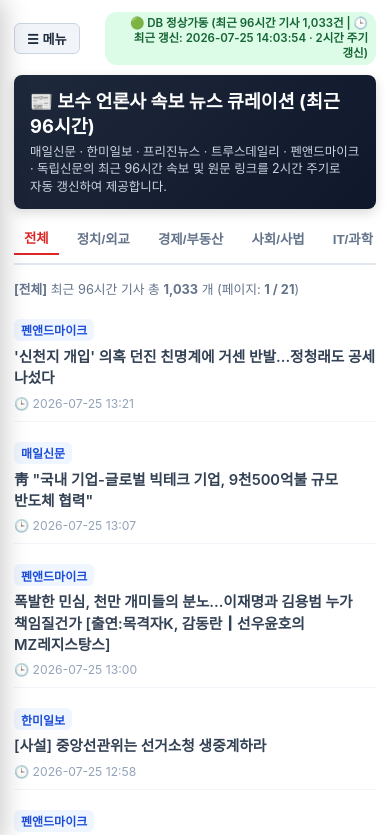
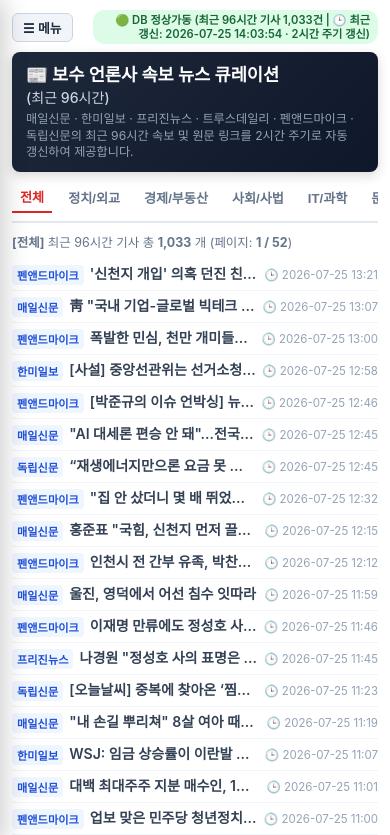
Before and after one commit to excone-web/boss-news, a plain HTML site: page index.html in a window 390 px wide. Shown: the top 835 px of the page. Drawn offline with Linux system fonts and the light colour scheme; a web font is replaced by a local one.

Commit message:
style: 타이틀 (최근 96시간) 줄바꿈 적용, 모바일 20개 기본값 설정 및 한 화면 고밀도 뉴스 표시 UI 구현

```diff
--- a/app.js
+++ b/app.js
@@ -10,6 +10,11 @@
 });
 
 async function initApp() {
+    if (window.innerWidth <= 768) {
+        itemsPerPage = 20;
+        const selectEl = document.getElementById("itemsPerPage");
+        if (selectEl) selectEl.value = "20";
+    }
     setupEventListeners();
     await loadArticlesData();
 }
--- a/index.html
+++ b/index.html
@@ -128,7 +128,7 @@
 
         <!-- 100% 가로 전면 확장 헤더 박스 -->
         <div class="header-box">
-            <h1 class="header-title">📰 보수 언론사 속보 뉴스 큐레이션 (최근 96시간)</h1>
+            <h1 class="header-title">📰 보수 언론사 속보 뉴스 큐레이션 <span class="header-title-sub">(최근 96시간)</span></h1>
             <p class="header-desc">매일신문 · 한미일보 · 프리진뉴스 · 트루스데일리 · 펜앤드마이크 · 독립신문의 최근 96시간 속보 및 원문 링크를 2시간 주기로 자동 갱신하여 제공합니다.</p>
         </div>
 
--- a/style.css
+++ b/style.css
@@ -182,23 +182,32 @@
 .header-box {
     background: linear-gradient(135deg, #1e293b 0%, #0f172a 100%);
     color: #ffffff;
-    padding: 20px 24px;
+    padding: 18px 22px;
     border-radius: 10px;
-    margin-bottom: 16px;
+    margin-bottom: 14px;
     width: 100%;
     box-shadow: 0 4px 12px rgba(0,0,0,0.15);
 }
 
 .header-title {
-    font-size: 1.55rem;
+    font-size: 1.5rem;
     font-weight: 700;
     word-break: keep-all;
     line-height: 1.3;
 }
 
+/* (최근 96시간) 전용 깔끔한 줄바꿈 서체 */
+.header-title-sub {
+    display: block;
+    font-size: 0.82em;
+    font-weight: 500;
+    color: #94a3b8;
+    margin-top: 4px;
+}
+
 .header-desc {
     font-size: 0.88rem;
-    color: #94a3b8;
+    color: #cbd5e1;
     margin-top: 6px;
     word-break: keep-all;
     line-height: 1.4;
@@ -212,7 +221,7 @@
     gap: 8px;
     border-bottom: 2px solid var(--border-color);
     padding-bottom: 8px;
-    margin-bottom: 16px;
+    margin-bottom: 12px;
     -webkit-overflow-scrolling: touch;
     scrollbar-width: none;
 }
@@ -224,8 +233,8 @@
 .tab-btn {
     background: none;
     border: none;
-    padding: 8px 14px;
-    font-size: 0.92rem;
+    padding: 6px 12px;
+    font-size: 0.9rem;
     font-weight: 600;
     color: #64748b;
     cursor: pointer;
@@ -242,26 +251,27 @@
 }
 
 .category-caption {
-    font-size: 0.88rem;
+    font-size: 0.85rem;
     color: #64748b;
-    margin-bottom: 14px;
+    margin-bottom: 10px;
 }
 
-/* 뉴스 리스트 */
+/* 한 화면 고밀도 뉴스 표시용 뉴스 리스트 */
 .news-list-container {
     display: flex;
     flex-direction: column;
-    gap: 10px;
-    margin-bottom: 24px;
+    gap: 2px;
+    margin-bottom: 20px;
 }
 
 .article-row {
     display: grid;
-    grid-template-columns: 110px 1fr 140px;
+    grid-template-columns: 100px 1fr 130px;
     align-items: center;
-    gap: 12px;
-    padding: 6px 0;
+    gap: 10px;
+    padding: 3px 0;
     border-bottom: 1px solid #f1f5f9;
+    min-height: 28px;
 }
 
 .media-badge {
@@ -270,20 +280,20 @@
     justify-content: center;
     background-color: var(--badge-bg);
     color: var(--badge-color);
-    padding: 2px 8px;
-    border-radius: 6px;
-    font-size: 0.8rem;
+    padding: 1px 7px;
+    border-radius: 5px;
+    font-size: 0.78rem;
     font-weight: 600;
-    height: 24px;
+    height: 22px;
     white-space: nowrap;
 }
 
 .title-link {
-    font-size: 0.95rem;
+    font-size: 0.92rem;
     font-weight: 600;
     color: var(--text-color);
     text-decoration: none;
-    line-height: 1.4;
+    line-height: 1.35;
     overflow: hidden;
     text-overflow: ellipsis;
     white-space: nowrap;
@@ -294,7 +304,7 @@
 }
 
 .date-span {
-    font-size: 0.82rem;
+    font-size: 0.8rem;
     color: var(--date-color);
     white-space: nowrap;
     text-align: right;
@@ -305,9 +315,9 @@
     display: flex;
     justify-content: center;
     align-items: center;
-    gap: 12px;
-    margin-top: 20px;
-    padding-top: 16px;
+    gap: 10px;
+    margin-top: 14px;
+    padding-top: 12px;
     border-top: 1px solid var(--border-color);
 }
 
@@ -316,7 +326,7 @@
     border: none !important;
     box-shadow: none !important;
     outline: none !important;
-    font-size: 0.95rem;
+    font-size: 0.92rem;
     font-weight: 500;
     color: #1d4ed8;
     cursor: pointer;
@@ -347,24 +357,24 @@
 /* 피드백 폼 */
 .feedback-section {
     background: #f8fafc;
-    padding: 24px;
+    padding: 20px;
     border-radius: 8px;
     border: 1px solid var(--border-color);
 }
 
 .form-group {
-    margin-bottom: 14px;
+    margin-bottom: 12px;
 }
 
 .form-group label {
     display: block;
     font-weight: 600;
-    margin-bottom: 6px;
+    margin-bottom: 4px;
 }
 
 .form-group input, .form-group select, .form-group textarea {
     width: 100%;
-    padding: 10px;
+    padding: 8px 10px;
     border: 1px solid var(--border-color);
     border-radius: 6px;
 }
@@ -373,133 +383,145 @@
     background: var(--active-color);
     color: #fff;
     border: none;
-    padding: 10px 20px;
+    padding: 8px 16px;
     border-radius: 6px;
     font-weight: 600;
     cursor: pointer;
 }
 
 /* ==========================================================================
-   📱 모바일 및 타블렛 반응형 CSS (Responsive Media Queries)
+   📱 모바일 및 타블렛 반응형 고밀도 UI (Responsive High-Density CSS)
    ========================================================================== */
 @media screen and (max-width: 768px) {
     body {
         position: relative;
     }
 
-    /* 사이드바 모바일 서랍(Drawer) 변환 */
     .sidebar {
         width: 280px;
         box-shadow: 4px 0 24px rgba(0, 0, 0, 0.2);
     }
 
-    /* 메인 영역은 모바일에서 항상 100% 가로 폭 차지 */
     .main-container {
         margin-left: 0 !important;
         width: 100% !important;
-        padding: 12px 14px !important;
+        padding: 10px 12px !important;
     }
 
-    /* 상단 네비게이션 모바일 최적화 */
     .top-nav {
         flex-direction: row;
         align-items: center;
         justify-content: space-between;
-        gap: 8px;
-        margin-bottom: 10px;
+        gap: 6px;
+        margin-bottom: 8px;
     }
 
     .toggle-btn {
-        padding: 5px 12px;
-        font-size: 0.82rem;
+        padding: 4px 10px;
+        font-size: 0.8rem;
         flex-shrink: 0;
     }
 
     .status-badge {
-        font-size: 0.72rem;
-        padding: 4px 8px;
-        line-height: 1.3;
+        font-size: 0.7rem;
+        padding: 3px 8px;
+        line-height: 1.25;
         text-align: right;
-        max-width: 75%;
+        max-width: 78%;
         word-break: keep-all;
         white-space: normal;
         border-radius: 12px;
     }
 
-    /* 전면 헤더 박스 모바일 크기 및 여백 조정 */
     .header-box {
-        padding: 14px 16px;
-        margin-bottom: 12px;
+        padding: 12px 14px;
+        margin-bottom: 10px;
         border-radius: 8px;
     }
 
     .header-title {
-        font-size: 1.15rem;
-        line-height: 1.35;
+        font-size: 1.1rem;
+        line-height: 1.3;
         word-break: keep-all;
     }
 
-    .header-desc {
-        font-size: 0.78rem;
-        margin-top: 4px;
-        line-height: 1.4;
-        word-break: keep-all;
+    .header-title-sub {
+        display: block;
+        font-size: 0.8em;
+        margin-top: 2px;
         color: #cbd5e1;
     }
 
-    /* 카테고리 탭 모바일 서체 및 간격 */
+    .header-desc {
+        font-size: 0.76rem;
+        margin-top: 4px;
+        line-height: 1.35;
+        word-break: keep-all;
+        color: #94a3b8;
+    }
+
     .tab-btn {
-        font-size: 0.84rem;
-        padding: 6px 10px;
+        font-size: 0.82rem;
+        padding: 5px 8px;
     }
 
     .category-caption {
-        font-size: 0.8rem;
-        margin-bottom: 10px;
-        line-height: 1.4;
+        font-size: 0.78rem;
+        margin-bottom: 8px;
+        line-height: 1.3;
     }
 
-    /* 뉴스 기사 목록 모바일 2행 모바일 레이아웃 변환 */
+    /* 한 화면 고밀도 모바일 컴팩트 뉴스 리스트 (15~20개 한 화면 표시) */
+    .news-list-container {
+        gap: 1px;
+        margin-bottom: 16px;
+    }
+
     .article-row {
         display: flex;
-        flex-direction: column;
-        align-items: flex-start;
+        flex-direction: row;
+        align-items: center;
+        justify-content: space-between;
         gap: 6px;
-        padding: 10px 0;
+        padding: 5px 0;
         border-bottom: 1px solid #f1f5f9;
+        min-height: 26px;
     }
 
     .media-badge {
-        font-size: 0.75rem;
-        height: 22px;
-        padding: 1px 7px;
+        font-size: 0.7rem;
+        height: 20px;
+        padding: 0 5px;
+        flex-shrink: 0;
+        border-radius: 4px;
     }
 
     .title-link {
-        font-size: 0.92rem;
-        white-space: normal !important;
-        word-break: keep-all;
-        line-height: 1.45;
-        display: block;
-        width: 100%;
+        font-size: 0.88rem;
+        line-height: 1.3;
+        white-space: nowrap !important;
+        overflow: hidden;
+        text-overflow: ellipsis;
+        flex: 1;
+        min-width: 0;
     }
 
     .date-span {
-        font-size: 0.76rem;
-        text-align: left;
+        font-size: 0.72rem;
         color: #94a3b8;
+        flex-shrink: 0;
+        white-space: nowrap;
     }
 
-    /* 페이지네이션 모바일 간격 조정 */
     .pagination-container {
         gap: 4px;
         flex-wrap: wrap;
-        margin-top: 14px;
-        padding-top: 12px;
+        margin-top: 12px;
+        padding-top: 10px;
     }
 
     .page-link {
-        font-size: 0.85rem;
-        padding: 4px 6px;
+        font-size: 0.82rem;
+        padding: 3px 5px;
     }
 }
```
